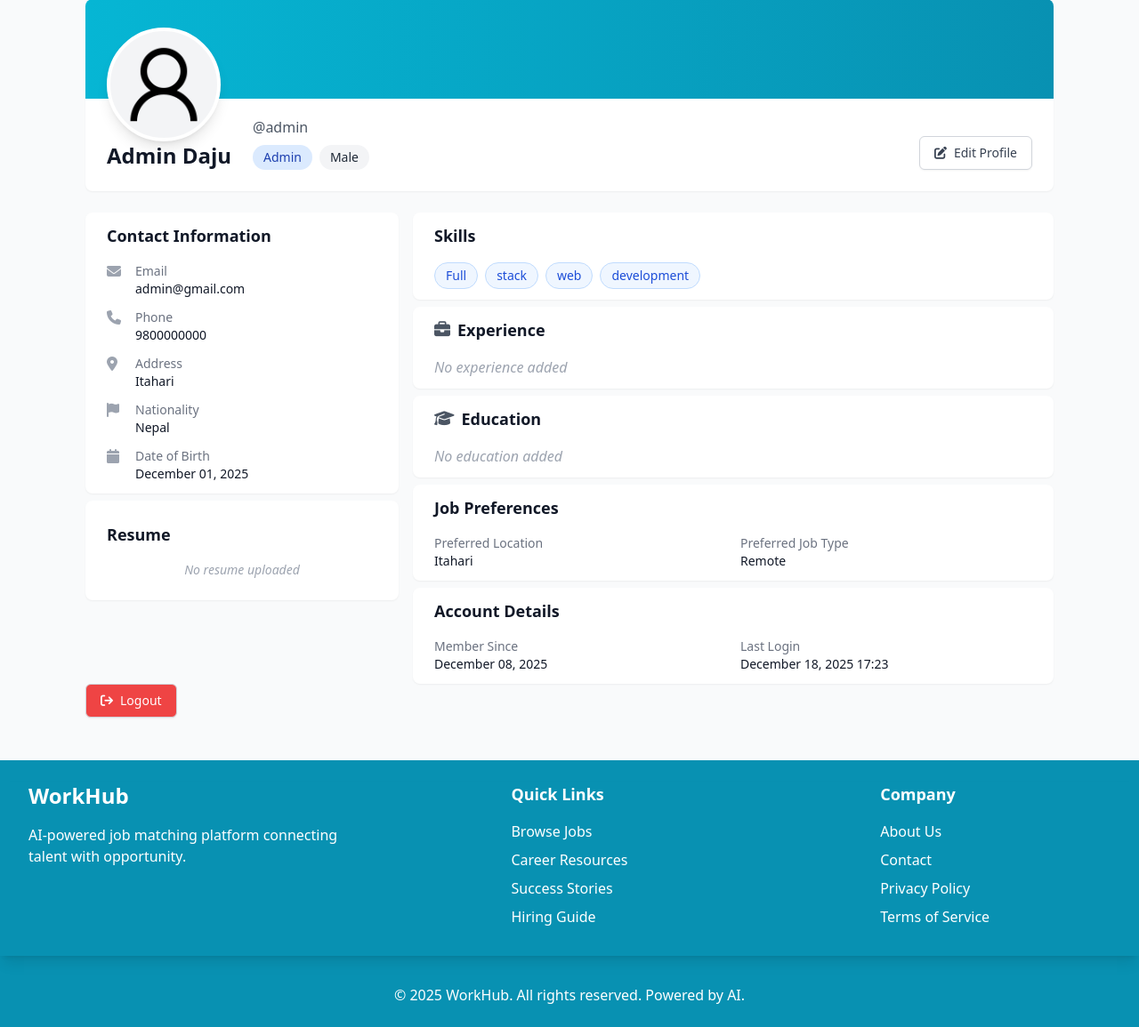
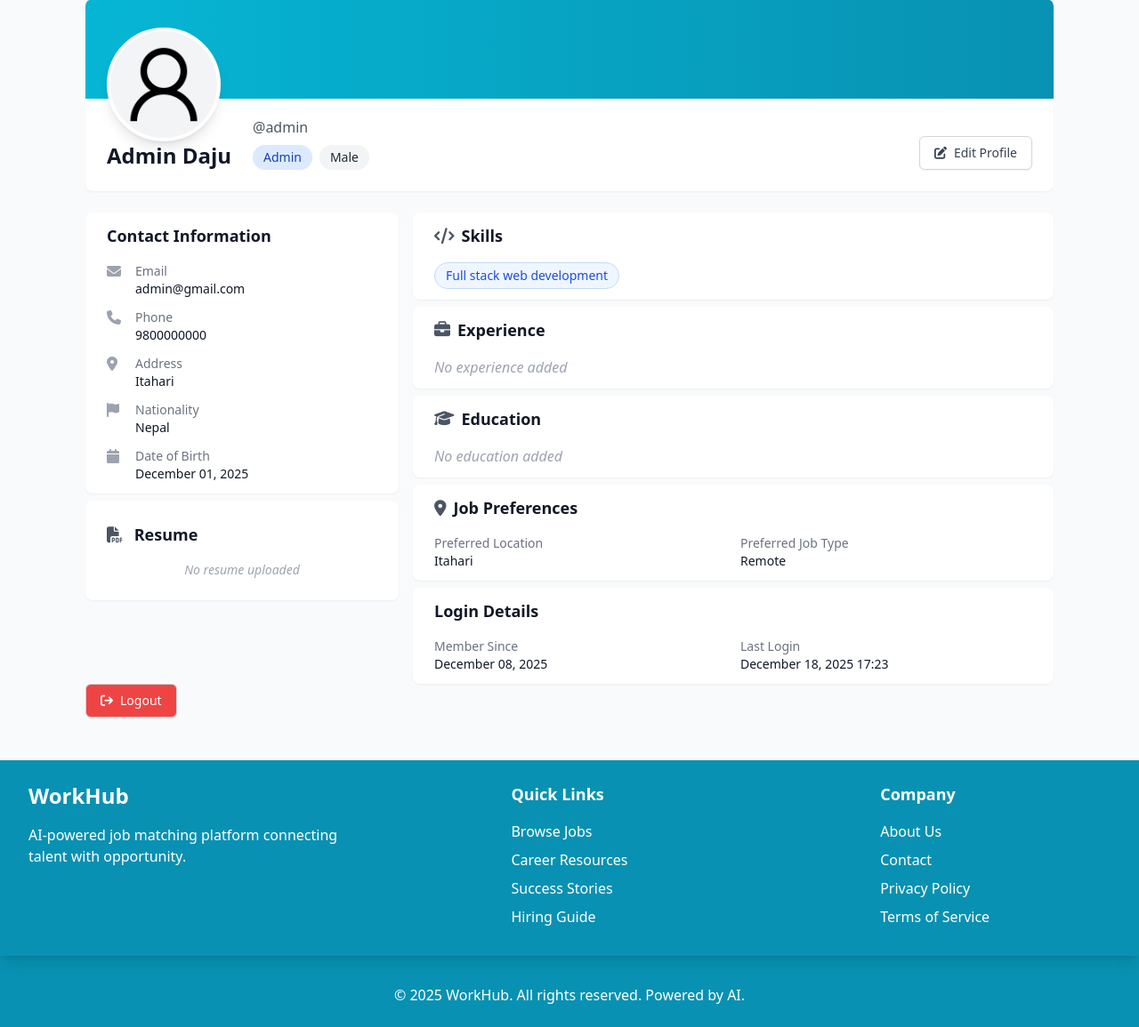
Before and after one commit to SumaniqueCode/WorkHub, a Django app: page /user/profile/ in a window 1280 px wide. Shown: the part 97-1252 px from the top of the page at 89% size. Run offline with Django 5.2, Linux system fonts and the light colour scheme; a user stored in the database is signed in; data comes from the database, SQL or seed files in the repository; some libraries are stand-ins or nearby versions.

Commit message:
Minor fix

```diff
--- a/templates/pages/users/profile.html
+++ b/templates/pages/users/profile.html
@@ -75,7 +75,7 @@
             </div>
           </div>
           <div class="bg-white rounded-lg shadow-sm p-6">
-            <h2 class="text-lg font-semibold text-gray-900 mb-4">Resume</h2>
+            <h2 class="text-lg font-semibold text-gray-900 mb-4"><i class="fas fa-file-pdf mr-2 text-gray-600"></i> Resume</h2>
             {% if profile.resume %}
               <a href="{{ profile.resume.url }}" download class="flex items-center justify-center px-4 py-2 border border-transparent rounded-md shadow-sm text-sm font-medium text-white bg-blue-600 hover:bg-blue-700 focus:outline-none focus:ring-2 focus:ring-offset-2 focus:ring-blue-500">
                 <i class="fas fa-download mr-2"></i>
@@ -88,12 +88,22 @@
         </div>
         <div class="lg:col-span-2 space-y-2">
           <div class="bg-white rounded-lg shadow-sm px-6 py-3">
-            <h2 class="text-lg font-semibold text-gray-900 mb-4">Skills</h2>
-            <div class="flex flex-wrap gap-2">
-              {% for skill in profile.skills.split %}
-                <span class="inline-flex items-center px-3 py-1 rounded-full text-sm font-medium bg-blue-50 text-blue-700 border border-blue-200">{{ skill|cut:',' }}</span>
-              {% endfor %}
-            </div>
+            <h2 class="text-lg font-semibold text-gray-900 mb-4"><i class="fas fa-code mr-2 text-gray-600"></i>Skills</h2>
+            <div id="skills-container" class="flex flex-wrap gap-2"></div>
+            <script>
+              ;(function () {
+                const skillsString = '{{ profile.skills|escapejs }}'
+                if (!skillsString) return
+                const skills = skillsString.split(',').map((skill) => skill.trim()).filter(Boolean)
+                const container = document.getElementById('skills-container')
+                skills.forEach((skill) => {
+                  const span = document.createElement('span')
+                  span.className = 'inline-flex items-center px-3 py-1 rounded-full text-sm font-medium bg-blue-50 text-blue-700 border border-blue-200'
+                  span.textContent = skill
+                  container.appendChild(span)
+                })
+              })()
+            </script>
           </div>
           <div class="bg-white rounded-lg shadow-sm px-6 py-3">
             <h2 class="text-lg font-semibold text-gray-900 mb-4 flex items-center">
@@ -122,7 +132,7 @@
             </div>
           </div>
           <div class="bg-white rounded-lg shadow-sm px-6 py-3">
-            <h2 class="text-lg font-semibold text-gray-900 mb-4">Job Preferences</h2>
+            <h2 class="text-lg font-semibold text-gray-900 mb-4"><i class="fas fa-map-marker-alt mr-2 text-gray-600"></i>Job Preferences</h2>
             <div class="grid grid-cols-1 sm:grid-cols-2 gap-4">
               <div>
                 <p class="text-sm text-gray-500">Preferred Location</p>
@@ -147,7 +157,7 @@
             </div>
           </div>
           <div class="bg-white rounded-lg shadow-sm px-6 py-3">
-            <h2 class="text-lg font-semibold text-gray-900 mb-4">Account Details</h2>
+            <h2 class="text-lg font-semibold text-gray-900 mb-4">Login Details</h2>
             <div class="grid grid-cols-1 sm:grid-cols-2 gap-4">
               <div>
                 <p class="text-sm text-gray-500">Member Since</p>
```
